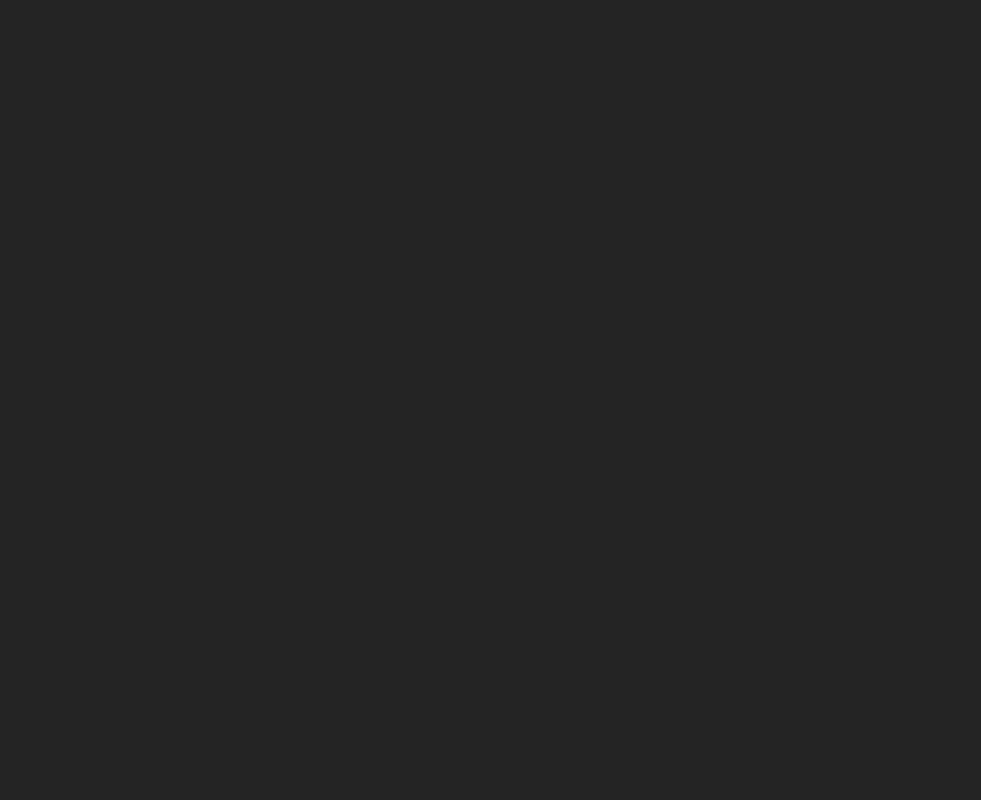
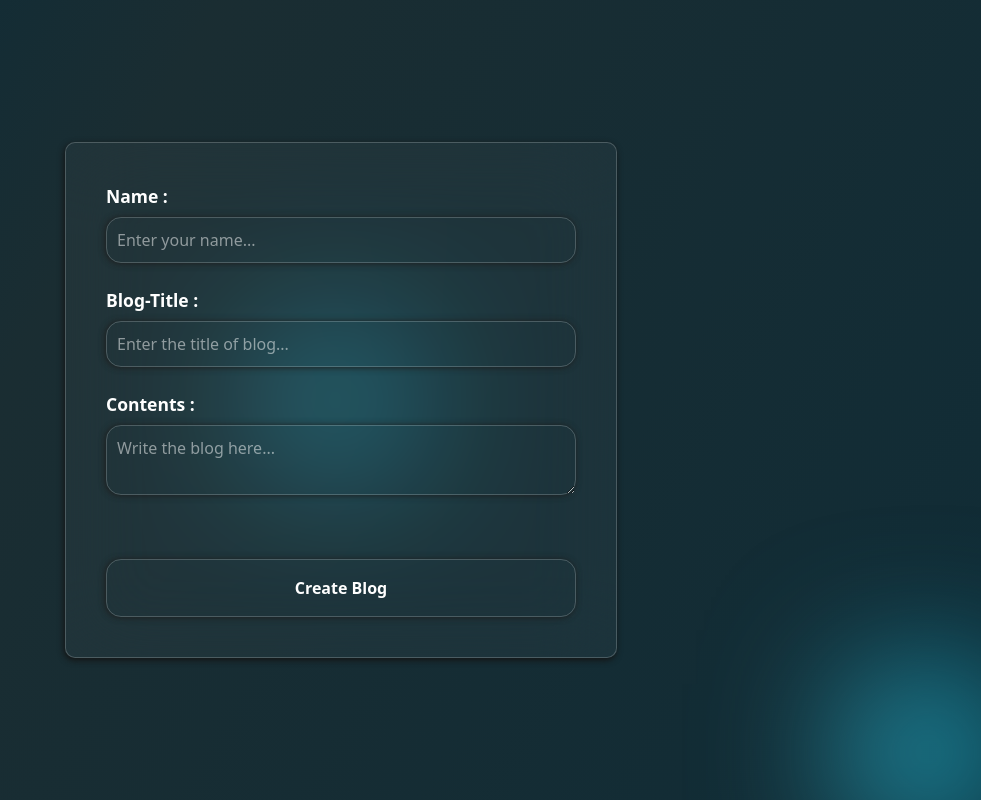
Before and after one commit to piyushmishra0620/BLOG, a React (Vite) app in the folder frontend/: page /form in a window 1280 px wide. Shown: the whole page, without its empty margins (299-1280 px from the left). Built offline with nearby package versions, Linux system fonts and the light colour scheme.

Commit message:
Made new changes

```diff
--- a/frontend/package.json
+++ b/frontend/package.json
@@ -12,6 +12,7 @@
   },
   "dependencies": {
     "@gsap/react": "^2.1.2",
+    "@hookform/resolvers": "^5.2.2",
     "@tailwindcss/vite": "^4.1.13",
     "dotenv": "^17.2.3",
     "framer-motion": "^12.23.12",
@@ -19,6 +20,7 @@
     "lucide-react": "^0.544.0",
     "react": "^19.1.1",
     "react-dom": "^19.1.1",
+    "react-hook-form": "^7.64.0",
     "react-router-dom": "^7.9.3",
     "tailwindcss": "^4.1.13",
     "zod": "^4.1.11"
--- a/frontend/src/Components/blogcard.jsx
+++ b/frontend/src/Components/blogcard.jsx
@@ -1,16 +1,26 @@
 import { gsap } from "gsap";
+import { useGSAP } from '@gsap/react';
 import { useBlog } from "../Hooks/usePost";
 import { Trash2 } from 'lucide-react';
+import { useRef } from 'react';
+import { motion, AnimatePresence } from 'framer-motion';
 
 export const BlogCard = (props) => {
+    const cardRef = useRef();
     const { deletePost } = useBlog();
+    useGSAP(() => {
+        gsap.fromTo(".card", { opacity: 0, y: "-200%" }, { opacity: 1, y: 0, stagger: 0.05, ease: "bounce.Out" });
+        cardRef.current.classList.remove("opacity-0");
+    });
     const name = props.name; const content = props.content; const heading = props.heading;
     return (
         <>
-            <div className="z-[130] flex items-center justify-between gap-4 p-4 md:p-6 border-2 border-black bg-black/5 backdrop-blur-[50px] rounded-2xl shadow-md  w-full max-w-[90vw] sm:max-w-[600px] md:max-w-[700px] h-auto transition-all duration-300 ">
-                <div className="flex-1 min-w-0"><h1 className="font-bold text-base md:text-lg">{heading}</h1><br /><p className="text-sm md:text-base font-normal  mt-2 whitespace-nowrap overflow-hidden text-ellipsis">{content}</p></div>
-                <Trash2 color="red" size={24} onClick={() => { deletePost({ "name": name, "content": content, "heading": heading }) }} className="cursor-pointer flex shrink-0" />
-            </div>
+            <AnimatePresence>
+                <motion.div ref={cardRef} className="z-[130] card opacity-0 flex items-center justify-between gap-4 p-4 md:p-6 border-2 border-black bg-black/5 backdrop-blur-[50px] rounded-2xl shadow-md  w-full max-w-[90vw] sm:max-w-[600px] md:max-w-[700px] h-auto transition-all duration-300 ">
+                    <div className="flex-1 min-w-0"><h1 className="font-bold text-base md:text-lg">{heading}</h1><br /><p className="text-sm md:text-base font-normal  mt-2 whitespace-nowrap overflow-hidden text-ellipsis">{content}</p></div>
+                    <Trash2 color="red" size={24} onClick={() => { deletePost({ "name": name, "content": content, "heading": heading }) }} className="cursor-pointer flex shrink-0" />
+                </motion.div>
+            </AnimatePresence>
         </>
     );
 };
--- a/frontend/src/Pages/Login.jsx
+++ b/frontend/src/Pages/Login.jsx
@@ -1,15 +1,25 @@
-import { useRef } from 'react';
+import { useRef,useState } from 'react';
 import {gsap} from 'gsap';
 import {useGSAP} from '@gsap/react';
+import {useNavigate} from 'react-router-dom';
+import {loginSchema} from '../Schemas/loginSchema';
+import {zodResolver} from '@hookform/resolvers/zod';
+import {useForm} from 'react-hook-form';
 
 const Login = () => {
+
+    const {register,handleSubmit,formState:{errors}}=useForm({resolver:zodResolver(loginSchema),mode:"all"});
+    const navigate = useNavigate();
     const buttonref = useRef();
     const formref = useRef();
+    const input1ref = useRef();
+    const input2ref = useRef();
 
     useGSAP(()=>{
         const tl = gsap.timeline();
         tl.fromTo(formref.current,{scale:0},{scale:1,ease:"bounce.out",duration:0.5});
     });
+
 
     function clickHandler(e) {
         e.preventDefault();
@@ -25,12 +35,16 @@ const Login = () => {
             </div>
             <div className="w-screen h-screen flex justify-center items-center">
                 <div ref={formref} className=" bg-white1 backdrop-blur-[40px] rounded-[10px] p-[40px] max-500w:p-[27px] max-400w:p-[18px] max-330w:p-[12px] border-1 border-white/20 shadow-auth">
-                    <form className="flex flex-col w-[470px] max-700w:w-[430px] max-600w:w-[370px] max-500w:w-[335px] max-400w:w-[280px] max-330w:w-[220px] z-2">
+                    <form className="flex flex-col w-[470px] max-700w:w-[430px] max-600w:w-[370px] max-500w:w-[335px] max-400w:w-[280px] max-330w:w-[220px] z-2" onSubmit={handleSubmit(clickHandler)}>
                         <label htmlFor="emailid" className="text-white font-semibold text-[17.5px] w-fit h-fit justify-self-start mb-2 cursor-pointer z-10 pointer-events-auto">Email-Id : </label>
-                        <input id="emailid" type="email" className="text-white rounded-[15px] border-1 border-white/20 shadow-button p-[10px] w-full z-10 pointer-events-auto" placeholder="Enter the email..." /><br />
+                        <input ref={input1ref} {...register("email")} id="emailid" type="email" className="text-white rounded-[15px] border-1 border-white/20 shadow-button p-[10px] w-full z-10 pointer-events-auto" placeholder="Enter the email..." />
+                        {errors.email && (<p className="text-red-700 font-semibold">{errors.email.message}</p>)}
+                        <br/>
                         <label htmlFor="password" className="text-white font-semibold text-[17.5px] w-fit h-fit justify-self-start mb-2 cursor-pointer z-10 pointer-events-auto">Password : </label>
-                        <input id="password" type="password" className="text-white rounded-[15px] border-1 border-white/20 shadow-button p-[10px] w-full z-10 pointer-events-auto" placeholder="Enter the password..." /><br />
-                        <button ref={buttonref} className="text-white text-1xl font-sans font-semibold py-4 w-full rounded-[15px] mt-10 border-1 border-white/20 cursor-pointer shadow-button hover:bg-cyan-300 hover:text-black hover:font-semibold hover:text-1xl hover:font-sans hover:-translate-y-1 hover:shadow-cyan-400 hover:shadow-sm active:animate-click active:bg-cyan-300 duration-200 ease-in-out z-10 pointer-events-auto" onClick={clickHandler} >Login</button>
+                        <input ref={input2ref} {...register("password")} id="password" type="password" className="text-white rounded-[15px] border-1 border-white/20 shadow-button p-[10px] w-full z-10 pointer-events-auto" placeholder="Enter the password..." />
+                        {errors.password && <p className="text-red-700 font-semibold">{errors.password.message}</p>}
+                        <br/>
+                        <button ref={buttonref} type="submit" className="text-white text-1xl font-sans font-semibold py-4 w-full rounded-[15px] mt-10 border-1 border-white/20 cursor-pointer shadow-button hover:bg-cyan-300 hover:text-black hover:font-semibold hover:text-1xl hover:font-sans hover:-translate-y-1 hover:shadow-cyan-400 hover:shadow-sm active:animate-click active:bg-cyan-300 duration-200 ease-in-out z-10 pointer-events-auto" >Login</button>
                     </form>
                     <div className="absolute top-0 flex w-full h-fit justify-end">
                         <div className="bg-radial-[at_20%_50%] from-cyan-200 from-5% via-cyan-500 via-45% to-cyan-950 to-100% scale-175 p-12 rounded-full blur-[50px] 500w:p-10"></div>
--- a/frontend/src/Pages/Signup.jsx
+++ b/frontend/src/Pages/Signup.jsx
@@ -1,15 +1,46 @@
-import { useRef } from 'react';
-import {useGSAP} from '@gsap/react';
-import {gsap} from 'gsap';
-
+import { useRef,useState } from 'react';
+import { useGSAP } from '@gsap/react';
+import { gsap } from 'gsap';
+import { useNavigate } from 'react-router-dom';
+import { signupSchema } from '../Schemas/signupSchema';
+import { zodResolver } from '@hookform/resolvers/zod';
+import { useForm } from 'react-hook-form';
 
 const Signup = () => {
-    const formref= useRef();
+    const [emailerror,setemailerror] = useState(false);
+    const [passworderror,setpassworderror] = useState(false);
+    const [namerror,setnamerror] = useState(false);
+    const { register, handleSubmit, formState: { errors } } = useForm({ resolver: zodResolver(signupSchema),mode:"all" });
+    const navigate = useNavigate();
+    const input1ref = useRef();
+    const input2ref = useRef();
+    const input3ref = useRef();
+    const formref = useRef();
     const buttonref = useRef();
-    useGSAP(()=>{
-        const tl=gsap.timeline();
-        tl.fromTo(formref.current,{scale:0},{scale:1,ease:"bounce.out",duration:0.5});
+
+    useGSAP(() => {
+        const tl = gsap.timeline();
+        tl.fromTo(formref.current, { scale: 0 }, { scale: 1, ease: "bounce.out", duration: 0.5 });
     });
+
+    function liveValidation(){
+        if(errors.name){
+            setnamerror(true);
+        }else{
+            setnamerror(false);
+        }
+        if(errors.email){
+            setemailerror(true);
+        }else{
+            setemailerror(false);
+        }
+        if(errors.password){
+            setpassworderror(true);
+        }else{
+            setpassworderror(false);
+        }
+    }
+
     function clickHandler(e) {
         e.preventDefault();
         buttonref.current.classList.remove('text-white');
@@ -24,14 +55,20 @@ const Signup = () => {
             </div>
             <div className="w-screen h-screen flex justify-center items-center">
                 <div ref={formref} className="bg-white1 backdrop-blur-[40px] rounded-[10px] p-[40px] max-500w:p-[27px] max-400w:p-[18px] max-330w:p-[12px] border-1 border-white/20 shadow-auth">
-                    <form  className="flex flex-col w-[470px] max-700w:w-[430px] max-600w:w-[370px] max-500w:w-[335px] max-400w:w-[280px] max-330w:w-[220px] z-2">
+                    <form className="flex flex-col w-[470px] max-700w:w-[430px] max-600w:w-[370px] max-500w:w-[335px] max-400w:w-[280px] max-330w:w-[220px] z-2" onSubmit={handleSubmit(clickHandler)}>
                         <label htmlFor="username" className="text-white font-semibold text-[17.5px] w-fit h-fit justify-self-start mb-2 cursor-pointer z-10 pointer-events-auto">UserName : </label>
-                        <input id="username" type="text" className="text-white rounded-[15px] border-1 border-white/20 shadow-button p-[10px] w-full z-10 pointer-events-auto" placeholder="Enter the user-name..." /><br />
+                        <input ref={input1ref} {...register("name",{required:"username is required"})} id="username" type="text" className={(errors.name)?"text-white rounded-[15px] border-1 shadow-button p-[10px] w-full z-10 pointer-events-auto border-red-600":(!namerror)?"text-white rounded-[15px] border-1 shadow-button p-[10px] w-full z-10 pointer-events-auto border-green-400":"text-white rounded-[15px] border-1 shadow-button p-[10px] w-full z-10 pointer-events-auto border-white/20"} placeholder="Enter the user-name..." onBlur={liveValidation}/>
+                        {errors.name && namerror && (<p className="text-red-700 font-bold mt-2">{errors.name.message}</p>)}
+                        <br />
                         <label htmlFor="emailid" className="text-white font-semibold text-[17.5px] w-fit h-fit justify-self-start mb-2 cursor-pointer z-10 pointer-events-auto">Email-Id : </label>
-                        <input id="emailid" type="email" className="text-white rounded-[15px] border-1 border-white/20 shadow-button p-[10px] w-full z-10 pointer-events-auto" placeholder="Enter the email..." /><br />
+                        <input ref={input2ref} {...register("email",{required:"E-mail is required."})} id="emailid" type="email" className={(errors.email)?"text-white rounded-[15px] border-1 border-red-600 shadow-button p-[10px] w-full z-10 pointer-events-auto":(!emailerror)?"text-white rounded-[15px] border-1 border-green-400 shadow-button p-[10px] w-full z-10 pointer-events-auto":"text-white rounded-[15px] border-1 border-white/20 shadow-button p-[10px] w-full z-10 pointer-events-auto"} placeholder="Enter the email..." onBlur={liveValidation}/>
+                        {errors.email && emailerror && (<p className="text-red-700 font-bold mt-2">{errors.email.message}</p>)}
+                        <br />
                         <label htmlFor="password" className="text-white font-semibold text-[17.5px] w-fit h-fit justify-self-start mb-2 cursor-pointer z-10 pointer-events-auto">Password : </label>
-                        <input id="password" type="password" className="text-white rounded-[15px] border-1 border-white/20 shadow-button p-[10px] w-full z-10 pointer-events-auto" placeholder="Enter the password..." /><br />
-                        <button ref={buttonref} className="text-white text-1xl font-sans font-semibold py-4 w-full rounded-[15px] mt-10 border-1 border-white/20 cursor-pointer shadow-button hover:bg-cyan-300 hover:text-black hover:font-semibold hover:text-1xl hover:font-sans hover:-translate-y-1 hover:shadow-cyan-400 hover:shadow-sm active:animate-click active:bg-cyan-300 duration-200 ease-in-out z-10 pointer-events-auto" onClick={clickHandler}>SignUp</button>
+                        <input ref={input3ref} {...register("password",{required:"Password is required."})} id="password" type="password" className={(errors.password)?"text-white rounded-[15px] border-1 border-red-600 shadow-button p-[10px] w-full z-10 pointer-events-auto":(!passworderror)?"text-white rounded-[15px] border-1 border-green-400 shadow-button p-[10px] w-full z-10 pointer-events-auto":"text-white rounded-[15px] border-1 border-white/20 shadow-button p-[10px] w-full z-10 pointer-events-auto"} placeholder="Enter the password..." onBlur={liveValidation}/>
+                        {errors.password && passworderror && (<p className="text-red-700 font-bold mt-2">{errors.password.message}</p>)}
+                        <br />
+                        <button ref={buttonref} type="submit" className="text-white text-1xl font-sans font-semibold py-4 w-full rounded-[15px] mt-10 border-1 border-white/20 cursor-pointer shadow-button hover:bg-cyan-300 hover:text-black hover:font-semibold hover:text-1xl hover:font-sans hover:-translate-y-1 hover:shadow-cyan-400 hover:shadow-sm active:animate-click active:bg-cyan-300 duration-200 ease-in-out z-10 pointer-events-auto">SignUp</button>
                     </form>
                     <div className="absolute top-0 flex w-full h-fit justify-end">
                         <div className="bg-radial-[at_20%_50%] from-cyan-200 from-5% via-cyan-500 via-45% to-cyan-950 to-100% scale-175 p-12 rounded-full blur-[50px] 500w:p-10"></div>
--- a/frontend/src/Pages/form.jsx
+++ b/frontend/src/Pages/form.jsx
@@ -1,8 +1,60 @@
-import {gsap} from "gsap";
+import { gsap } from "gsap";
+import { useGSAP } from '@gsap/react';
+import { useBlog } from '../Hooks/usePost';
+import {useRef,useState} from 'react';
+import {useNavigate} from 'react-router-dom';
+import {zodResolver} from '@hookform/resolvers/zod';
+import {useForm} from 'react-hook-form';
+import {blogSchema} from '../Schemas/blogSchema'
 
-export default function Form(){
-    return(
+export default function Form() {
+    const {register,handleSubmit,formState:{errors}} = useForm({resolver:zodResolver(blogSchema)});
+    const navigate = useNavigate();
+    const formref = useRef();
+    const input1Ref = useRef();
+    const input2Ref = useRef();
+    const input3Ref = useRef();
+    const { addPost } = useBlog();
+
+    useGSAP(()=>{
+        gsap.fromTo(formref.current,{scale:0},{scale:1,ease:"bounce.out",duration:0.5});
+    });
+
+    function buttonClickHandler(e){
+        e.preventDefault();
+        addPost({"name":input1Ref.current.value,"content":input3Ref.current.value,"heading":input2Ref.current.value});
+        navigate('/Home');
+    }
+
+    return (
         <>
+            <div className="min-w-screen min-h-screen bg-linear-120 from-10% from-auth-left via-30% via-auth-right to-auth-left overflow-hidden">
+                <div className="fixed w-screen h-screen flex justify-center items-center z-[1]">
+                    <div className="bg-radial-[at_30%_50%] from-cyan-200 from-5% via-cyan-500 via-45% to-cyan-950 to-100% scale-150 p-12 rounded-full blur-[50px] 500w:p-10"></div>
+                </div>
+                <div className="fixed w-fit h-fit bottom-0 right-0 z-[1]">
+                    <div className="bg-radial-[at_30%_50%] from-cyan-200 from-5% via-cyan-500 via-45% to-cyan-950 to-100% scale-150 p-12 rouned-full blur-[50px]"></div>
+                </div>
+                <div className="w-screen h-screen flex justify-center items-center">
+                    <div ref={formref} className="bg-white1 backdrop-blur-[40px] rounded-[10px] p-[40px] max-500w:p-[27px] max-400w:p-[18px] max-330w:p-[12px] border-1 border-white/20 shadow-auth z-[20]">
+                        <form className="flex flex-col w-[470px] max-700w:w-[430px] max-600w:w-[370px] max-500w:w-[335px] max-400w:w-[280px] max-330w:w-[220px] z-[20]" onSubmit={handleSubmit(buttonClickHandler)}>
+                            <label htmlFor="name" className="text-white font-semibold text-[17.5px] w-fit h-fit justify-self-start mb-2 cursor-pointer z-[20] pointer-events-auto">Name : </label>
+                            <input ref={input1Ref} {...register('name')} id="name" type="text" className="text-white rounded-[15px] border-1 border-white/20 shadow-button p-[10px] w-full z-[20] pointer-events-auto" placeholder="Enter your name..." />
+                            {errors.name && (<p className="text-red-700 font-semibolg">{errors.name.message}</p>)}
+                            <br />
+                            <label htmlFor="title" className="text-white font-semibold text-[17.5px] w-fit h-fit justify-self-start mb-2 cursor-pointer z-[20] pointer-events-auto">Blog-Title : </label>
+                            <input ref={input2Ref} {...register('heading')} id="title" type="email" className="text-white rounded-[15px] border-1 border-white/20 shadow-button p-[10px] w-full z-[20] pointer-events-auto" placeholder="Enter the title of blog..." />
+                            {errors.heading && (<p className="text-red-700 font-semibold">{errors.heading.message}</p>)}
+                            <br />
+                            <label htmlFor="content" className="text-white font-semibold text-[17.5px] w-fit h-fit justify-self-start mb-2 cursor-pointer z-[20] pointer-events-auto">Contents : </label>
+                            <textarea ref={input3Ref} {...register('content')} id="content"  className="text-white rounded-[15px] border-1 border-white/20 shadow-button p-[10px] w-full z-[20] pointer-events-auto" placeholder="Write the blog here..." />
+                            {errors.content && (<p className="text-red-700 font-semibold">{errors.content.message}</p>)}
+                            <br />
+                            <button type="submit" className="text-white text-1xl font-sans font-semibold py-4 w-full rounded-[15px] mt-10 border-1 border-white/20 cursor-pointer shadow-button hover:bg-cyan-300 hover:text-black hover:font-semibold hover:text-1xl hover:font-sans hover:-translate-y-1 hover:shadow-cyan-400 hover:shadow-sm active:animate-click active:bg-cyan-300 duration-200 ease-in-out z-[20] pointer-events-auto">Create Blog</button>
+                        </form>
+                    </div>
+                </div>
+            </div>
         </>
     )
 }
--- /dev/null
+++ b/frontend/src/Schemas/blogSchema.js
@@ -0,0 +1,7 @@
+import {z} from 'zod';
+
+export const blogSchema = z.object({
+    name:z.string().min(3).max(20),
+    heading:z.string().min(10),
+    content:z.string()
+});
--- /dev/null
+++ b/frontend/src/Schemas/loginSchema.js
@@ -0,0 +1,6 @@
+import {z} from 'zod';
+
+export const loginSchema = z.object({
+    email:z.email(),
+    password:z.string().min(8)
+});
--- /dev/null
+++ b/frontend/src/Schemas/signupSchema.js
@@ -0,0 +1,7 @@
+import {z} from 'zod';
+
+export const signupSchema = z.object({
+    name:z.string().min(3).max(20),
+    email:z.email(),
+    password:z.string().min(8)
+});
```
Also changed, not shown: 1 other file (tests, documents, lock files or other folders).
